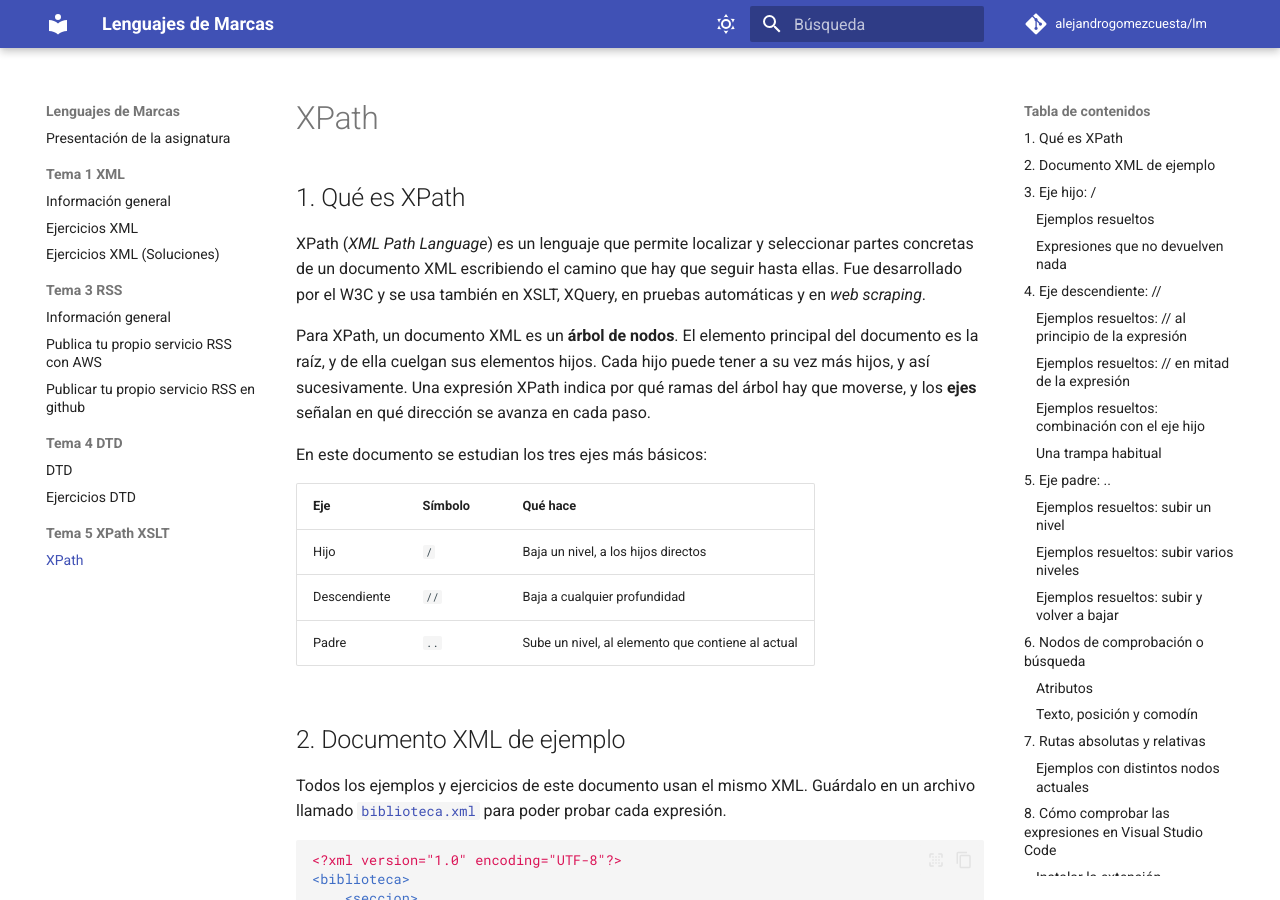
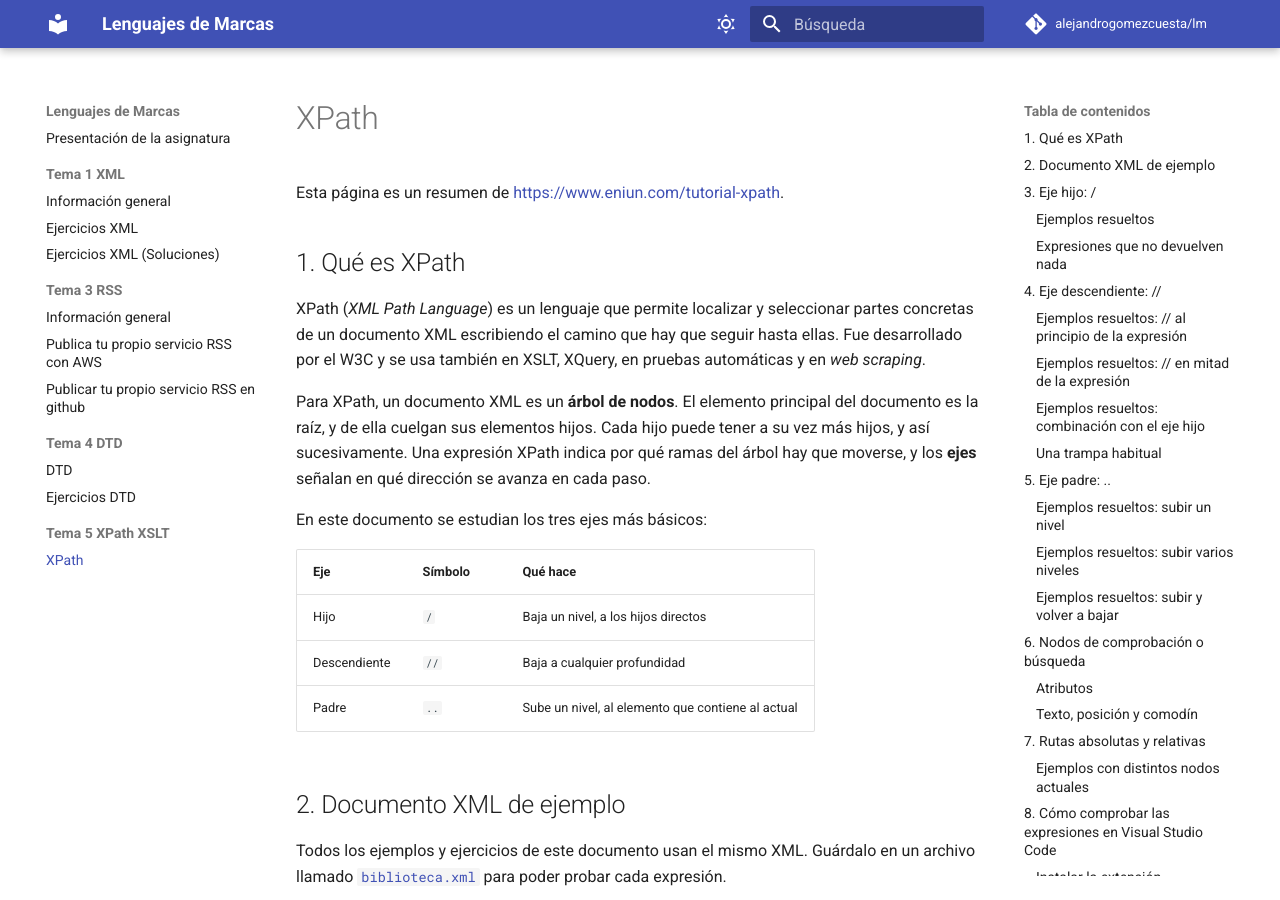
Before and after one commit to alejandrogomezcuesta/lm, an MkDocs documentation site: the page built from docs/Tema 5 XPath XSLT/xpath.md, in a window 1280 px wide and 900 px high. Built offline with MkDocs 1.6.1 and Material for MkDocs 9.7.7, drawn with Linux system fonts in a browser that asks for light colours; comment, search, counter and statistics services are not loaded.

Commit message:
indicación de resumen

```diff
--- a/docs/Tema 5 XPath XSLT/xpath.md
+++ b/docs/Tema 5 XPath XSLT/xpath.md
@@ -1,4 +1,6 @@
 # XPath
+
+Esta página es un resumen de <https://www.eniun.com/tutorial-xpath>.
 
 ## 1. Qué es XPath
 
```
